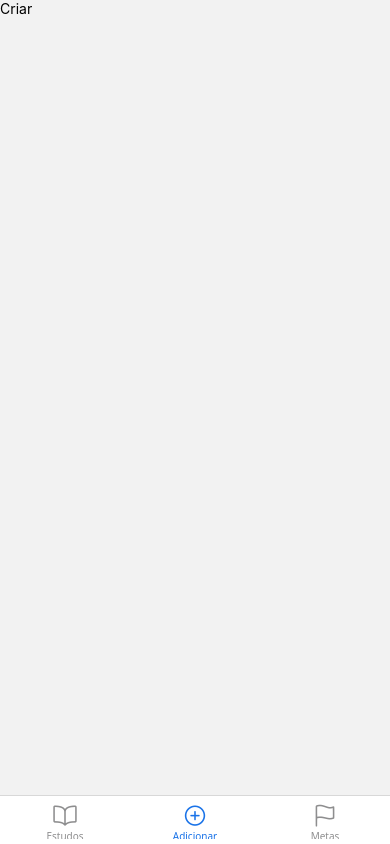
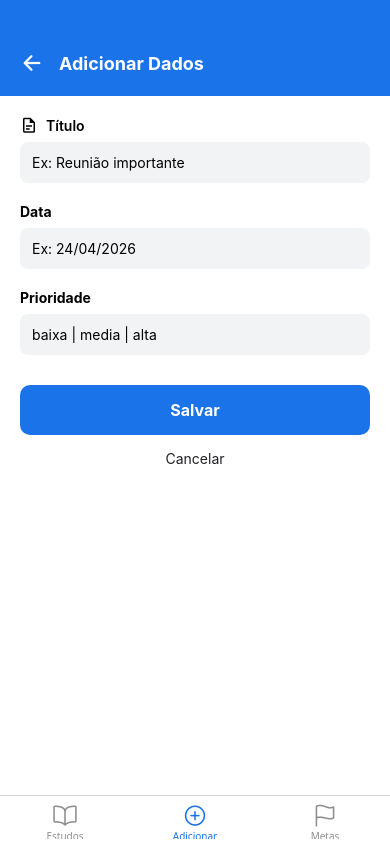
Before and after one commit to FilipeCampos25/MonedoApp, a React Native app: screen /Adicionar in a window 390 px wide. Built offline with nearby package versions, Linux system fonts and the light colour scheme.

Commit message:
feat: criação de atividade e envio para Home

```diff
--- a/src/screens/CreateScreen.tsx
+++ b/src/screens/CreateScreen.tsx
@@ -1,9 +1,176 @@
-import { View, Text } from "react-native";
+import React, { useState } from "react";
+import {
+  View,
+  Text,
+  StyleSheet,
+  TextInput,
+  TouchableOpacity,
+  ScrollView,
+  Alert,
+} from "react-native";
 
-export default function CreateScreen() {
+import { Ionicons, MaterialCommunityIcons } from "@expo/vector-icons";
+
+export default function CreateScreen({ navigation }: any) {
+  const [title, setTitle] = useState("");
+  const [date, setDate] = useState("");
+  const [priority, setPriority] = useState("");
+
   return (
-    <View>
-      <Text>Criar</Text>
+    <View style={styles.container}>
+      {/* HEADER */}
+      <View style={styles.header}>
+        <TouchableOpacity onPress={() => navigation.goBack()}>
+          <Ionicons name="arrow-back" size={24} color="white" />
+        </TouchableOpacity>
+
+        <Text style={styles.headerTitle}>Adicionar Dados</Text>
+      </View>
+
+      <ScrollView style={styles.form}>
+        {/* TÍTULO */}
+        <View style={styles.inputGroup}>
+          <View style={styles.labelRow}>
+            <MaterialCommunityIcons name="file-document-outline" size={18} />
+            <Text style={styles.label}>Título</Text>
+          </View>
+
+          <TextInput
+            style={styles.input}
+            placeholder="Ex: Reunião importante"
+            value={title}
+            onChangeText={setTitle}
+          />
+        </View>
+
+        {/* DATA */}
+        <View style={styles.inputGroup}>
+          <Text style={styles.labelBold}>Data</Text>
+
+          <TextInput
+            style={styles.input}
+            placeholder="Ex: 24/04/2026"
+            value={date}
+            onChangeText={setDate}
+          />
+        </View>
+
+        {/* PRIORIDADE */}
+        <View style={styles.inputGroup}>
+          <Text style={styles.labelBold}>Prioridade</Text>
+
+          <TextInput
+            style={styles.input}
+            placeholder="baixa | media | alta"
+            value={priority}
+            onChangeText={setPriority}
+          />
+        </View>
+
+        {/* BOTÃO SALVAR */}
+        <TouchableOpacity
+          style={styles.btnSave}
+          onPress={() => {
+            if (!title) {
+              Alert.alert("Erro", "Preencha o título");
+              return;
+            }
+
+            navigation.navigate("Estudos", {
+              newItem: {
+                title: title,
+                date: date || "Hoje",
+                priority: priority || "media",
+              },
+            });
+          }}
+        >
+          <Text style={styles.btnSaveText}>Salvar</Text>
+        </TouchableOpacity>
+
+        {/* CANCELAR */}
+        <TouchableOpacity
+          style={styles.btnCancel}
+          onPress={() => navigation.goBack()}
+        >
+          <Text style={styles.btnCancelText}>Cancelar</Text>
+        </TouchableOpacity>
+      </ScrollView>
     </View>
   );
 }
+
+const styles = StyleSheet.create({
+  container: {
+    flex: 1,
+    backgroundColor: "white",
+  },
+
+  header: {
+    backgroundColor: "#1A73E8",
+    padding: 20,
+    paddingTop: 50,
+    flexDirection: "row",
+    alignItems: "center",
+  },
+
+  headerTitle: {
+    color: "white",
+    fontSize: 18,
+    fontWeight: "bold",
+    marginLeft: 15,
+  },
+
+  form: {
+    padding: 20,
+  },
+
+  inputGroup: {
+    marginBottom: 20,
+  },
+
+  labelRow: {
+    flexDirection: "row",
+    alignItems: "center",
+    marginBottom: 8,
+  },
+
+  label: {
+    marginLeft: 8,
+    fontWeight: "600",
+  },
+
+  labelBold: {
+    fontWeight: "bold",
+    marginBottom: 8,
+  },
+
+  input: {
+    backgroundColor: "#F1F3F4",
+    borderRadius: 8,
+    padding: 12,
+  },
+
+  btnSave: {
+    backgroundColor: "#1A73E8",
+    padding: 15,
+    borderRadius: 10,
+    alignItems: "center",
+    marginTop: 10,
+  },
+
+  btnSaveText: {
+    color: "white",
+    fontWeight: "bold",
+    fontSize: 16,
+  },
+
+  btnCancel: {
+    padding: 15,
+    alignItems: "center",
+  },
+
+  btnCancelText: {
+    color: "#202124",
+  },
+});
```
